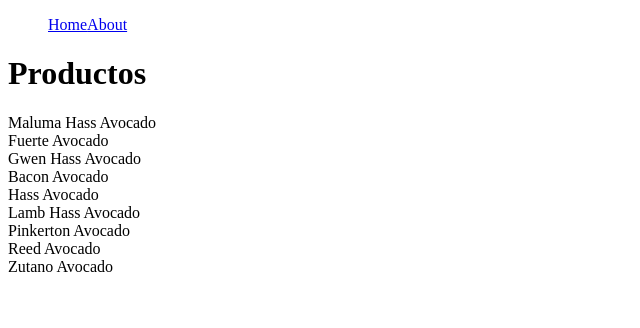
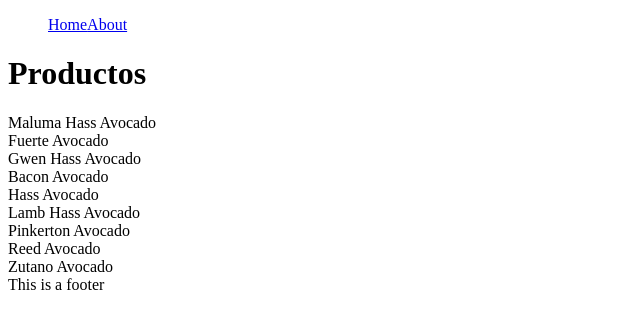
Before and after one commit to f3rcho/next-avocado, a Next.js app: page / in a window 1280 px wide. Shown: the top 328 px of the page, without its empty margins (0-640 px from the left). Built offline with nearby package versions, Linux system fonts and the light colour scheme.

Commit message:
Extend app

```diff
--- /dev/null
+++ b/component/Layout/Layout.tsx
@@ -0,0 +1,14 @@
+import React from 'react';
+import Navbar from 'component/Navbar/Navbar';
+
+const Layout: React.FC = ({ children }) => {
+  return (
+    <div>
+      <Navbar />
+      {children}
+      <footer>This is a footer</footer>
+    </div>
+  );
+};
+
+export default Layout;
--- /dev/null
+++ b/pages/_app.tsx
@@ -0,0 +1,27 @@
+import { AppProps } from 'next/app';
+import Layout from 'component/Layout/Layout';
+
+function MyApp({ Component, pageProps }: AppProps) {
+  // Providers -- context/providers, theme, data
+  // layout
+  // props add ons
+  return (
+    <Layout>
+      <Component {...pageProps} />
+    </Layout>
+  );
+}
+
+// Only uncomment this method if you have blocking data requirements for
+// every single page in your application. This disables the ability to
+// perform automatic static optimization, causing every page in your app to
+// be server-side rendered.
+//
+// MyApp.getInitialProps = async (appContext) => {
+//   // calls page's `getInitialProps` and fills `appProps.pageProps`
+//   const appProps = await App.getInitialProps(appContext);
+//
+//   return { ...appProps }
+// }
+
+export default MyApp;
--- a/pages/about.tsx
+++ b/pages/about.tsx
@@ -4,7 +4,6 @@ import Navbar from '../component/Navbar/Navbar';
 const About = () => {
   return (
     <div>
-      <Navbar />
       <h1>Hello from About</h1>
     </div>
   );
--- a/pages/index.tsx
+++ b/pages/index.tsx
@@ -15,7 +15,6 @@ const Home = () => {
 
   return (
     <div>
-      <Navbar />
       <h1>Productos</h1>
       {productList.map((product, i) => (
         <div key={i}>{product.name}</div>
```
Also changed, not shown: 1 other file (tests, documents, lock files or other folders).
